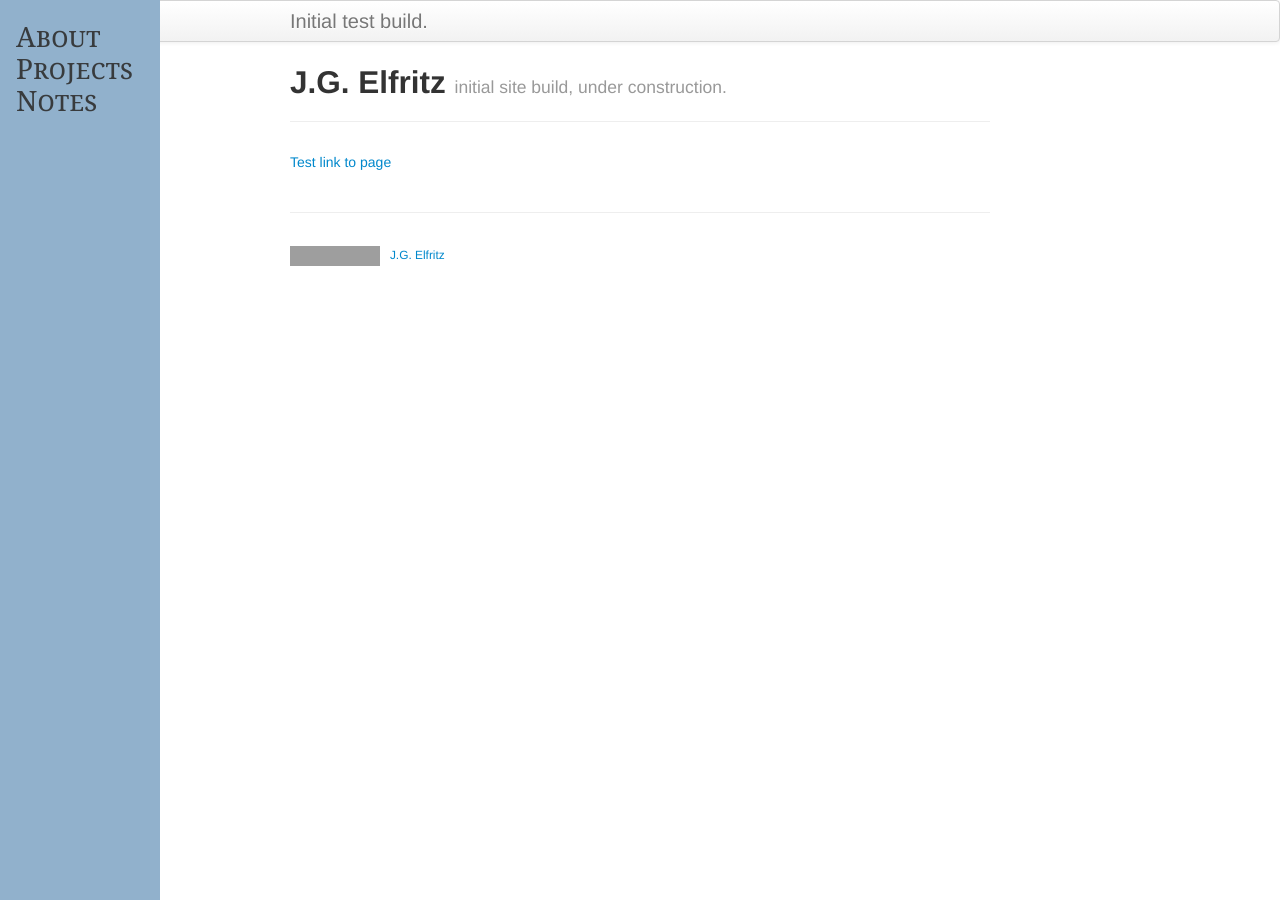
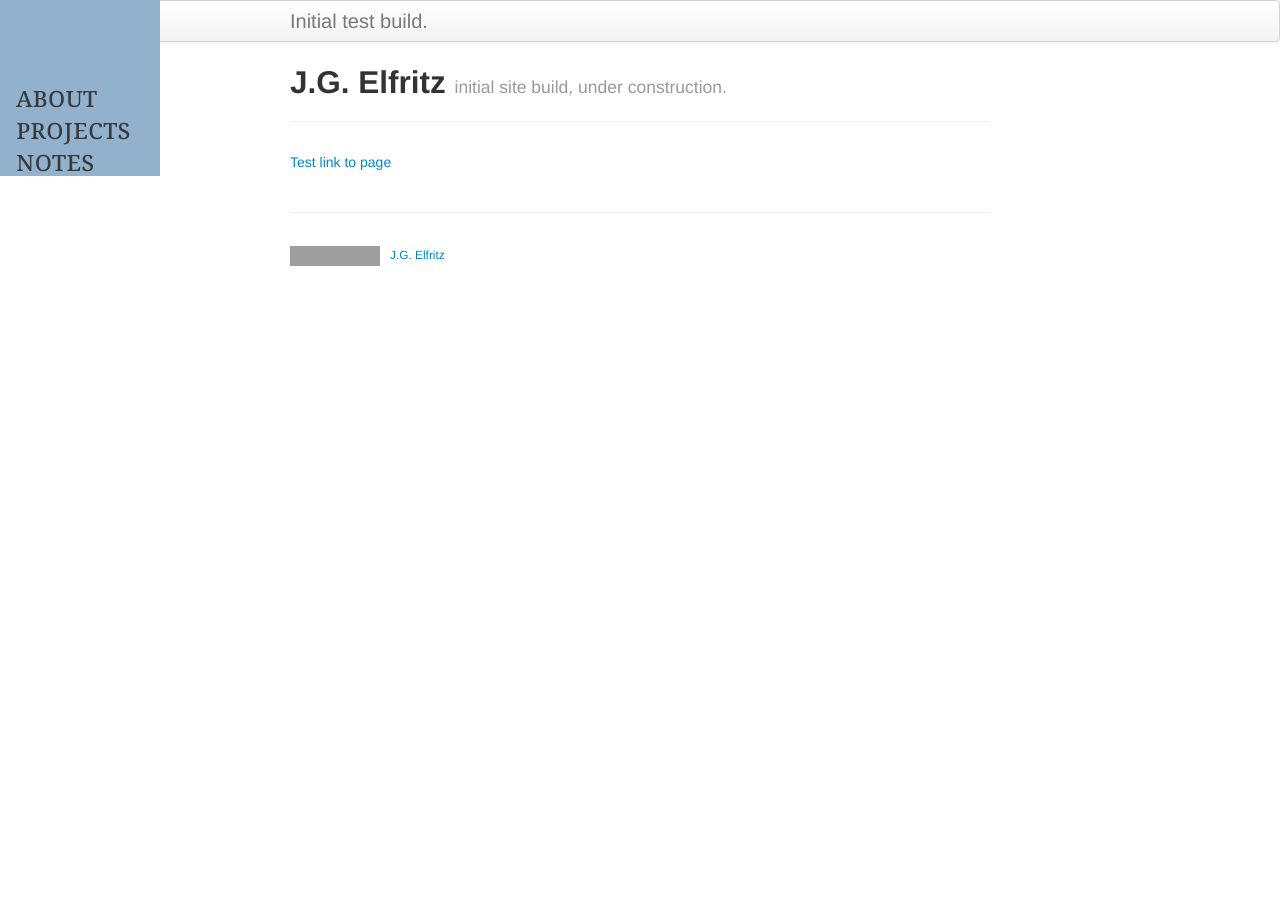
Before and after one commit to justinelfritz/justinelfritz.github.io, a Jekyll site: the page built from index.md, in a window 1280 px wide. Built offline with Jekyll 4.4.1, drawn with Linux system fonts in a browser that asks for light colours; grey boxes are pictures that could not be loaded.

Commit message:
sidebar padding,formatting, margins

```diff
--- a/_includes/themes/twitter/default.html
+++ b/_includes/themes/twitter/default.html
@@ -41,9 +41,9 @@
     <div class="container-narrow">
 <!-- Side navigation -->
       <div class="sidenav">
-        <a href="#">About</a>
-        <a href="#">Projects</a>
-        <a href="#">Notes</a>
+        <a href="#">about</a>
+        <a href="#">projects</a>
+        <a href="#">notes</a>
 
       </div>
 
--- a/assets/themes/twitter/css/style.css
+++ b/assets/themes/twitter/css/style.css
@@ -11,7 +11,7 @@
 
 /* The sidebar menu */
 .sidenav {
-  height: 100%; /* Full-height: remove this if you want "auto" height */
+/*  height: 100%; /* Full-height: remove this if you want "auto" height */
   width: 160px; /* Set the width of the sidebar */
   position: fixed; /* Fixed Sidebar (stay in place on scroll) */
   z-index: 1; /* Stay on top */
@@ -19,7 +19,7 @@
   left: 0;
   background-color: #91b1cc;
   overflow-x: hidden; /* Disable horizontal scroll */
-  padding-top: 20px;
+  padding-top: 80px;
 }
 
 /* The navigation menu links */
```
